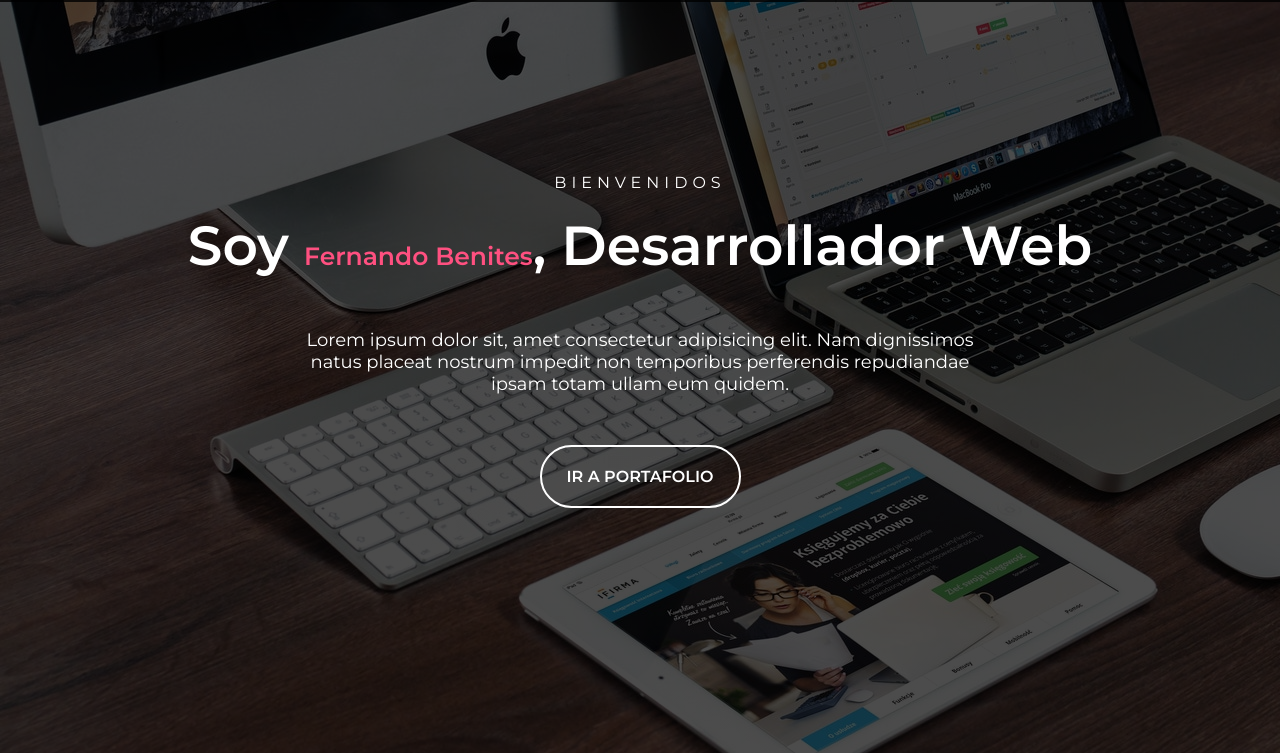
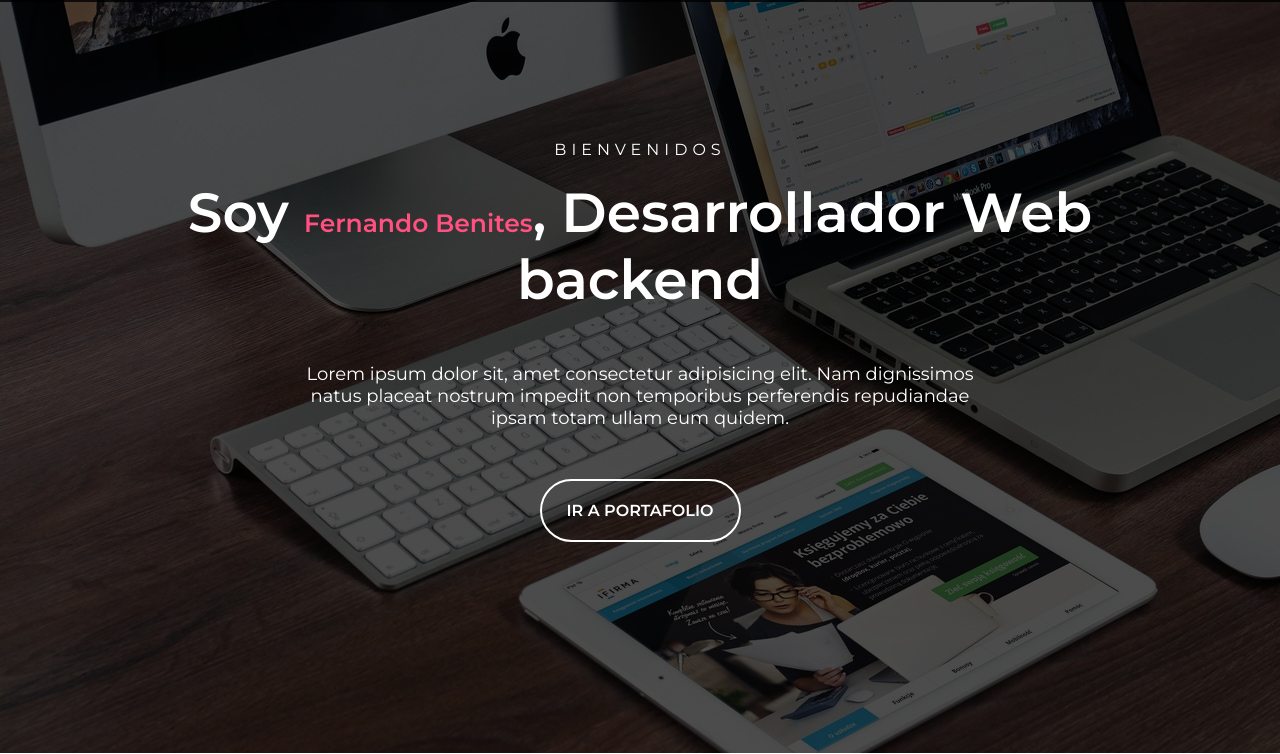
Before and after one commit to Fernandofb98/portfolio, a plain HTML site: page index.html in a window 1280 px wide. Shown: the part 47-801 px from the top of the page. Drawn offline with Linux system fonts and the light colour scheme.

Commit message:
Cambio a titulo

```diff
--- a/index.html
+++ b/index.html
@@ -41,7 +41,7 @@
             </header>
             <div class="presentacion">
                 <p class="bienvenida">Bienvenidos</p>
-                <h2>Soy <span>Fernando Benites</span>, Desarrollador Web</h2>
+                <h2>Soy <span>Fernando Benites</span>, Desarrollador Web backend</h2>
                 <p class="descripcion">Lorem ipsum dolor sit, amet consectetur adipisicing elit. Nam dignissimos natus placeat nostrum impedit non temporibus perferendis repudiandae ipsam totam ullam eum quidem.</p>
                 <a href="#portfolio">Ir a Portafolio</a>
             </div>
```
